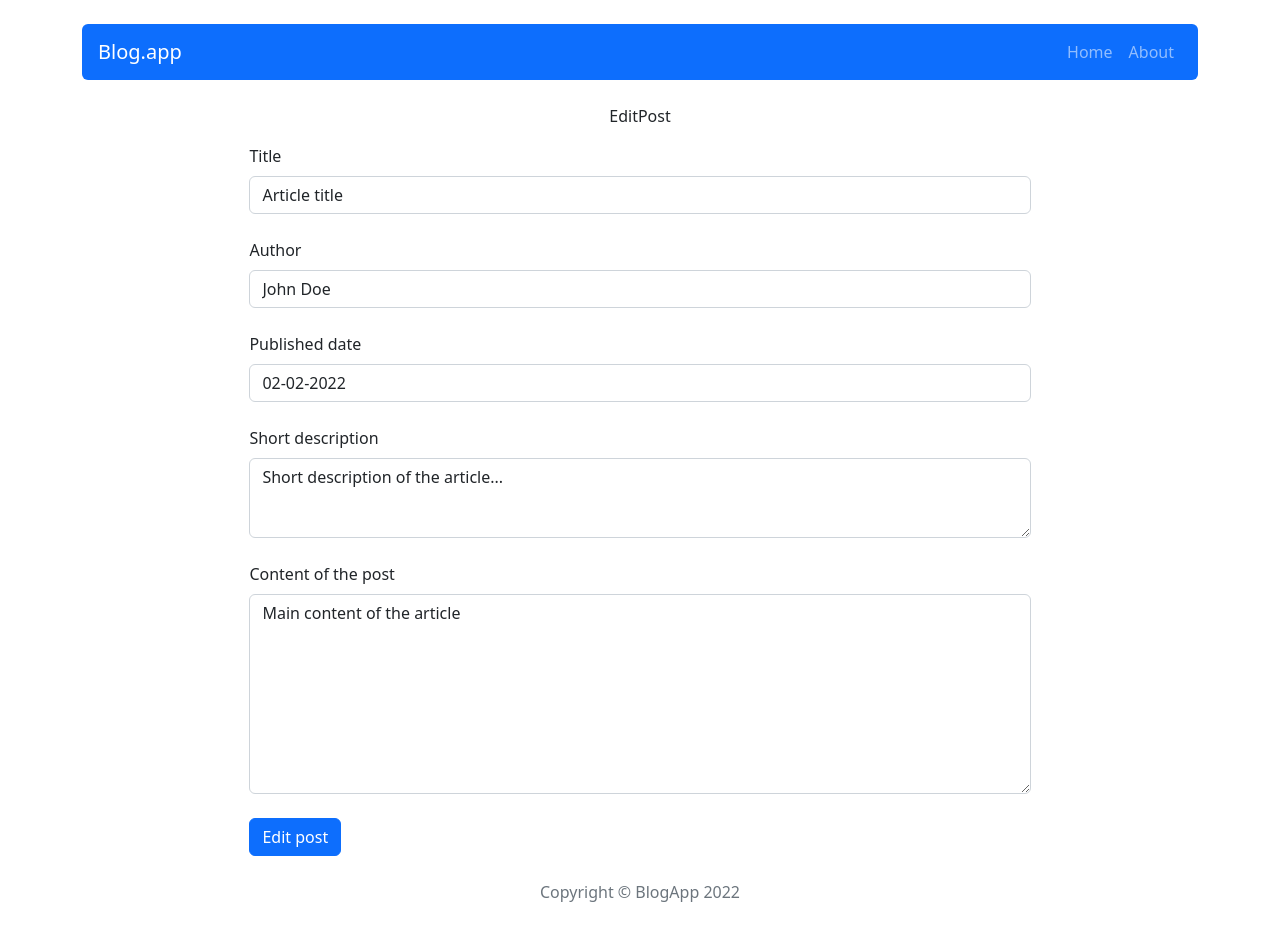
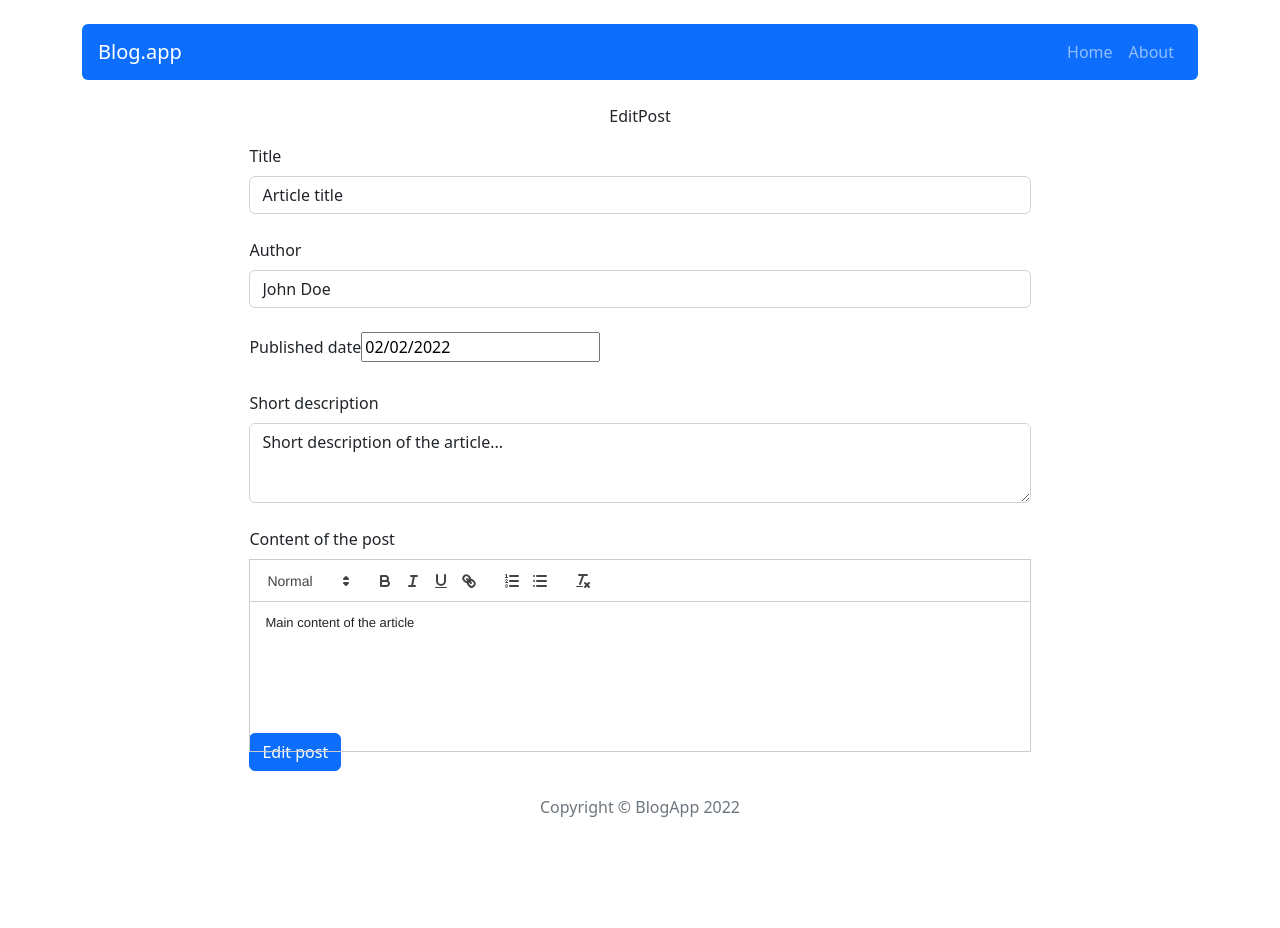
Before and after one commit to JL9696/react-blog, a React (Create React App) app: page /post/edit/1 in a window 1280 px wide. After the commit the page ends 843 px from the top, so only its background shows below. Built offline with nearby package versions, Linux system fonts and the light colour scheme.

Commit message:
add DatePicker

```diff
--- a/package.json
+++ b/package.json
@@ -11,7 +11,9 @@
     "http-server": "^14.1.1",
     "react": "^18.2.0",
     "react-bootstrap": "2.0",
+    "react-datepicker": "4.3.0",
     "react-dom": "^18.2.0",
+    "react-quill": "^2.0.0",
     "react-redux": "7.2.6",
     "react-router-dom": "6.0.1",
     "react-scripts": "5.0.1",
--- a/src/components/features/Post.js
+++ b/src/components/features/Post.js
@@ -1,5 +1,6 @@
 import { Card, Button, Col } from "react-bootstrap";
 import { Link } from "react-router-dom";
+import { dateToStr } from "../../utils/dateToStr";
 
 const Post = props => {
 
@@ -10,7 +11,7 @@ const Post = props => {
           <Card.Title>{props.title}</Card.Title>
           <Card.Text>
             <p><b>Author: </b>{props.author}
-            <br/><b>Published: </b>{props.publishedDate}</p>
+              <br /><b>Published: </b>{dateToStr(props.publishedDate)}</p>
             <p>{props.shortDescription}</p>
           </Card.Text>
           <Link key={props.id} to={"/post/" + props.id}>
--- a/src/components/features/PostForm.js
+++ b/src/components/features/PostForm.js
@@ -1,5 +1,9 @@
 import { Form, Button } from "react-bootstrap";
 import { useState } from "react";
+import ReactQuill from 'react-quill';
+import 'react-quill/dist/quill.snow.css';
+import DatePicker from "react-datepicker";
+import "react-datepicker/dist/react-datepicker.css";
 
 const PostForm = ({ action, actionText, ...props }) => {
 
@@ -27,7 +31,7 @@ const PostForm = ({ action, actionText, ...props }) => {
                 </Form.Group>
                 <Form.Group className="mb-4">
                     <Form.Label>Published date</Form.Label>
-                    <Form.Control value={publishedDate} onChange={e => setPublishedDate(e.target.value)} />
+                    <DatePicker selected={publishedDate} onChange={(date) => setPublishedDate(date)} />
                 </Form.Group>
                 <Form.Group className="mb-4">
                     <Form.Label>Short description</Form.Label>
@@ -35,7 +39,7 @@ const PostForm = ({ action, actionText, ...props }) => {
                 </Form.Group>
                 <Form.Group className="mb-4">
                     <Form.Label>Content of the post</Form.Label>
-                    <Form.Control as="textarea" style={{ height: '200px' }} value={content} onChange={e => setContent(e.target.value)} />
+                    <ReactQuill as="textarea" style={{ height: '150px' }} value={content} onChange={setContent} />
                 </Form.Group>
                 <Button variant="primary" type="submit">
                     {actionText}
--- a/src/components/pages/SinglePost.js
+++ b/src/components/pages/SinglePost.js
@@ -4,6 +4,7 @@ import { getPostById, removePost } from "../../redux/postsRedux";
 import { Button, Modal } from "react-bootstrap";
 import { Link } from "react-router-dom";
 import { useState } from "react";
+import { dateToStr } from "../../utils/dateToStr";
 
 const SinglePost = props => {
 
@@ -23,7 +24,7 @@ const SinglePost = props => {
     handleClose();
   };
 
-  if(!postData) return <Navigate to="/" />
+  if (!postData) return <Navigate to="/" />
   return (
     <div>
       <div className="d-flex justify-content-between">
@@ -35,9 +36,10 @@ const SinglePost = props => {
           <Button onClick={handleShow} variant="outline-danger m-1">Delete</Button>
         </div>
       </div>
-        <p><b>Author: </b>{postData.author}
-        <br/><b>Published: </b>{postData.publishedDate}</p>
-        <p>{postData.shortDescription}</p>
+      <p /><b>Author: </b>{postData.author}
+      <br /><b>Published: </b>{postData.publishedDate}
+      <p />{dateToStr(postData.shortDescription)}
+      <p dangerouslySetInnerHTML={{ __html: postData.content }} />
 
       <Modal show={show} onHide={handleClose}>
         <Modal.Header closeButton>
@@ -46,7 +48,7 @@ const SinglePost = props => {
 
         <Modal.Body>
           <p>This operation will completely remove this post from the app.
-              <br/>Are you sure you want to do that?
+            <br />Are you sure you want to do that?
           </p>
         </Modal.Body>
 
--- a/src/redux/initialState.js
+++ b/src/redux/initialState.js
@@ -5,7 +5,7 @@ const initialState = {
       title: 'Article title',
       shortDescription: 'Short description of the article...',
       content: 'Main content of the article',
-      publishedDate: '02-02-2022',
+      publishedDate: new Date('02-02-2022'),
       author: 'John Doe'
     },
     {
@@ -13,7 +13,7 @@ const initialState = {
       title: 'Article title 1',
       shortDescription: 'Short description of the article...',
       content: 'Main content of the article',
-      publishedDate: '03-02-2022',
+      publishedDate: new Date('02-03-2022'),
       author: 'John Doe'
     },
     {
@@ -21,10 +21,10 @@ const initialState = {
       title: 'Article title 2',
       shortDescription: 'Short description of the article...',
       content: 'Main content of the article',
-      publishedDate: '04-02-2022',
+      publishedDate: new Date('02-04-2022'),
       author: 'John Doe'
     },
   ],
 }
 
-  export default initialState;
+export default initialState;
--- /dev/null
+++ b/src/utils/dateToStr.js
@@ -0,0 +1,3 @@
+export const dateToStr = function (date) {
+    return date.toISOString().slice(0, 10);
+};
```
Also changed, not shown: 1 other file (tests, documents, lock files or other folders). Lines whose indentation alone changed are shown as unchanged.
